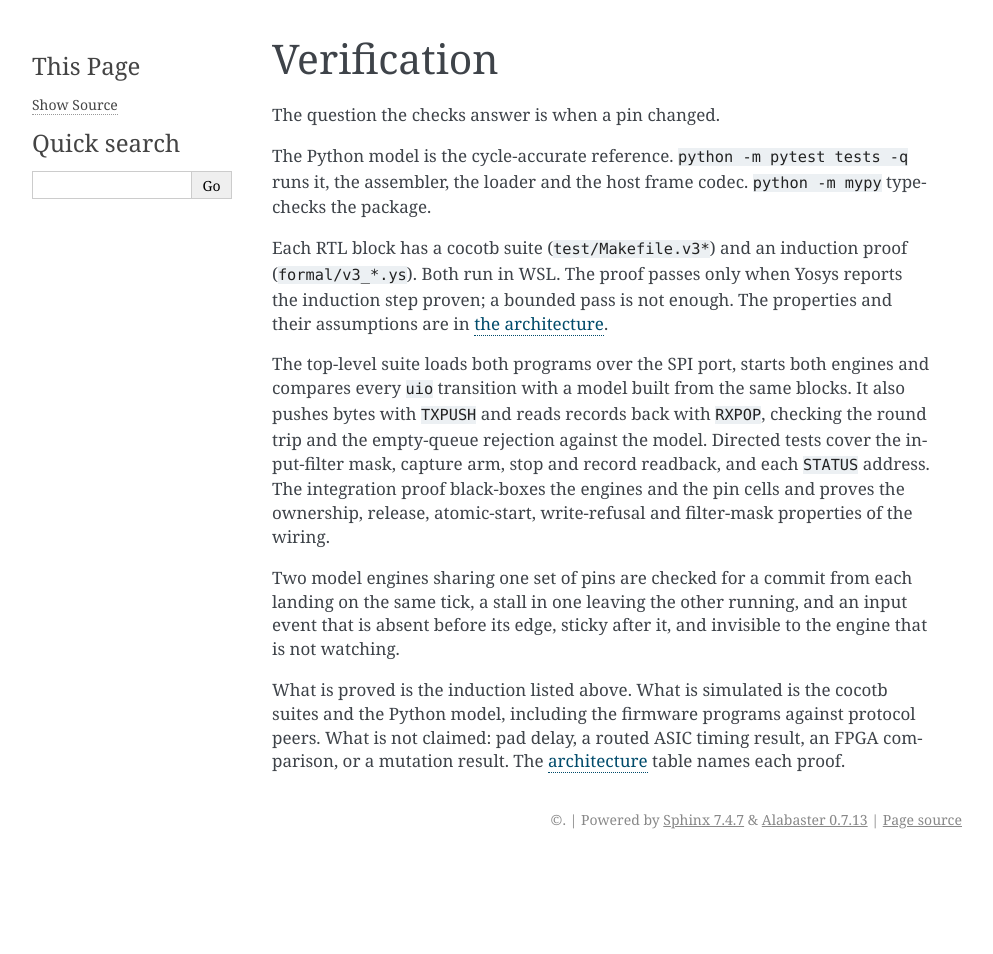
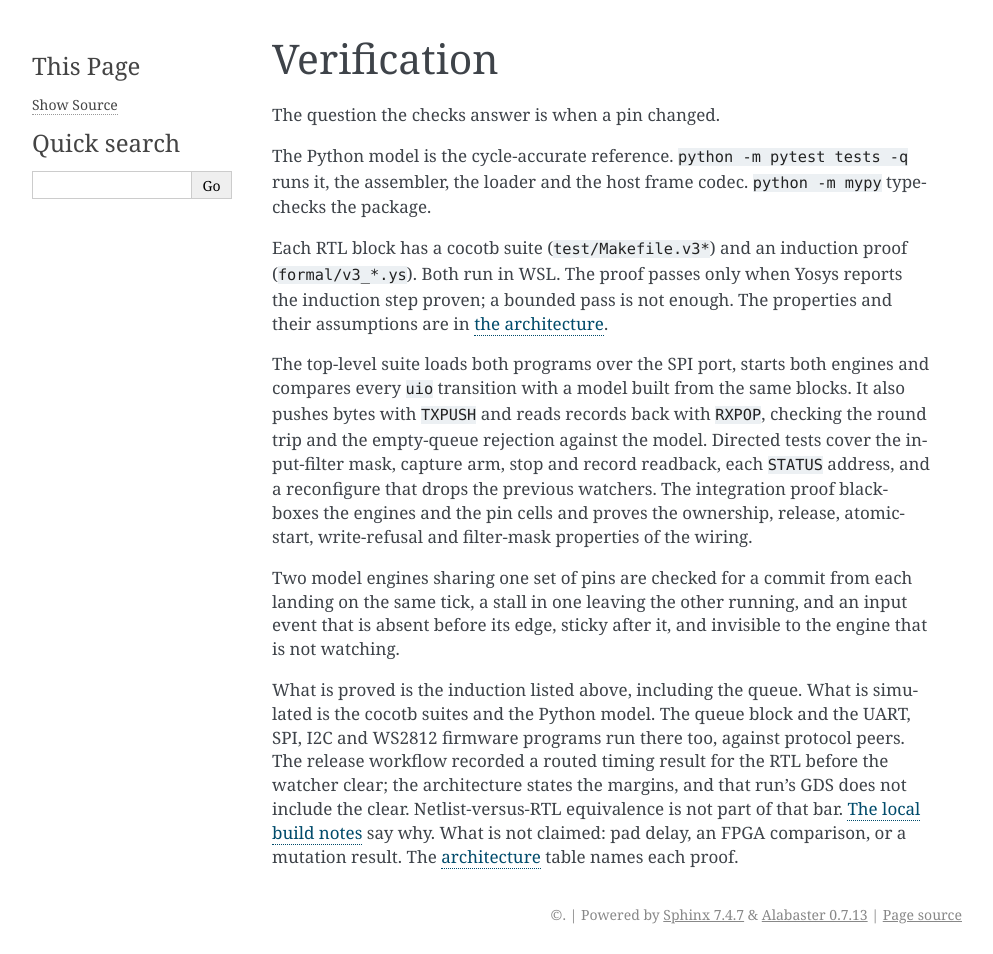
Before and after one commit to mcranny/protocol-emulator-asic, a Sphinx documentation site: the page built from docs/verification.md, in a window 1280 px wide. Shown: the whole page, without its empty margins (148-1141 px from the left). Built offline with Sphinx 7.4.7, drawn with Linux system fonts in a browser that asks for light colours; before the commit the page ends 900 px from its top, so only the background shows below that.

Commit message:
Clear watchers on CONFIG so reconfigure cannot leave them live
CONFIG clears that engine's watcher slots. A WATCH frame with payload bit 25 disables one slot, and the loader sends one for every unused slot. The test workflow now runs the queue proof and the UART, SPI, I2C and WS2812 simulations.

```diff
--- a/docs/verification.md
+++ b/docs/verification.md
@@ -15,18 +15,23 @@ The top-level suite loads both programs over the SPI port, starts both engines
 and compares every `uio` transition with a model built from the same blocks. It
 also pushes bytes with `TXPUSH` and reads records back with `RXPOP`, checking
 the round trip and the empty-queue rejection against the model. Directed tests
-cover the input-filter mask, capture arm, stop and record readback, and each
-`STATUS` address. The integration proof black-boxes the engines and the pin
-cells and proves the ownership, release, atomic-start, write-refusal and
-filter-mask properties of the wiring.
+cover the input-filter mask, capture arm, stop and record readback, each
+`STATUS` address, and a reconfigure that drops the previous watchers. The
+integration proof black-boxes the engines and the pin cells and proves the
+ownership, release, atomic-start, write-refusal and filter-mask properties of
+the wiring.
 
 Two model engines sharing one set of pins are checked for a commit from each
 landing on the same tick, a stall in one leaving the other running, and an
 input event that is absent before its edge, sticky after it, and invisible to
 the engine that is not watching.
 
-What is proved is the induction listed above. What is simulated is the cocotb
-suites and the Python model, including the firmware programs against protocol
-peers. What is not claimed: pad delay, a routed ASIC timing result, an FPGA
-comparison, or a mutation result. The [architecture](design/v3-architecture.md#verification)
-table names each proof.
+What is proved is the induction listed above, including the queue. What is
+simulated is the cocotb suites and the Python model. The queue block and the
+UART, SPI, I2C and WS2812 firmware programs run there too, against protocol
+peers. The release workflow recorded a routed timing result for the RTL before
+the watcher clear; the architecture states the margins, and that run's GDS does
+not include the clear. Netlist-versus-RTL equivalence is not part of that bar.
+[The local build notes](local-build.md) say why. What is not claimed: pad delay,
+an FPGA comparison, or a mutation result. The
+[architecture](design/v3-architecture.md#verification) table names each proof.
```
Also changed, not shown: docs/design/v3-architecture.md (+21 -9 lines), 6 other files.
